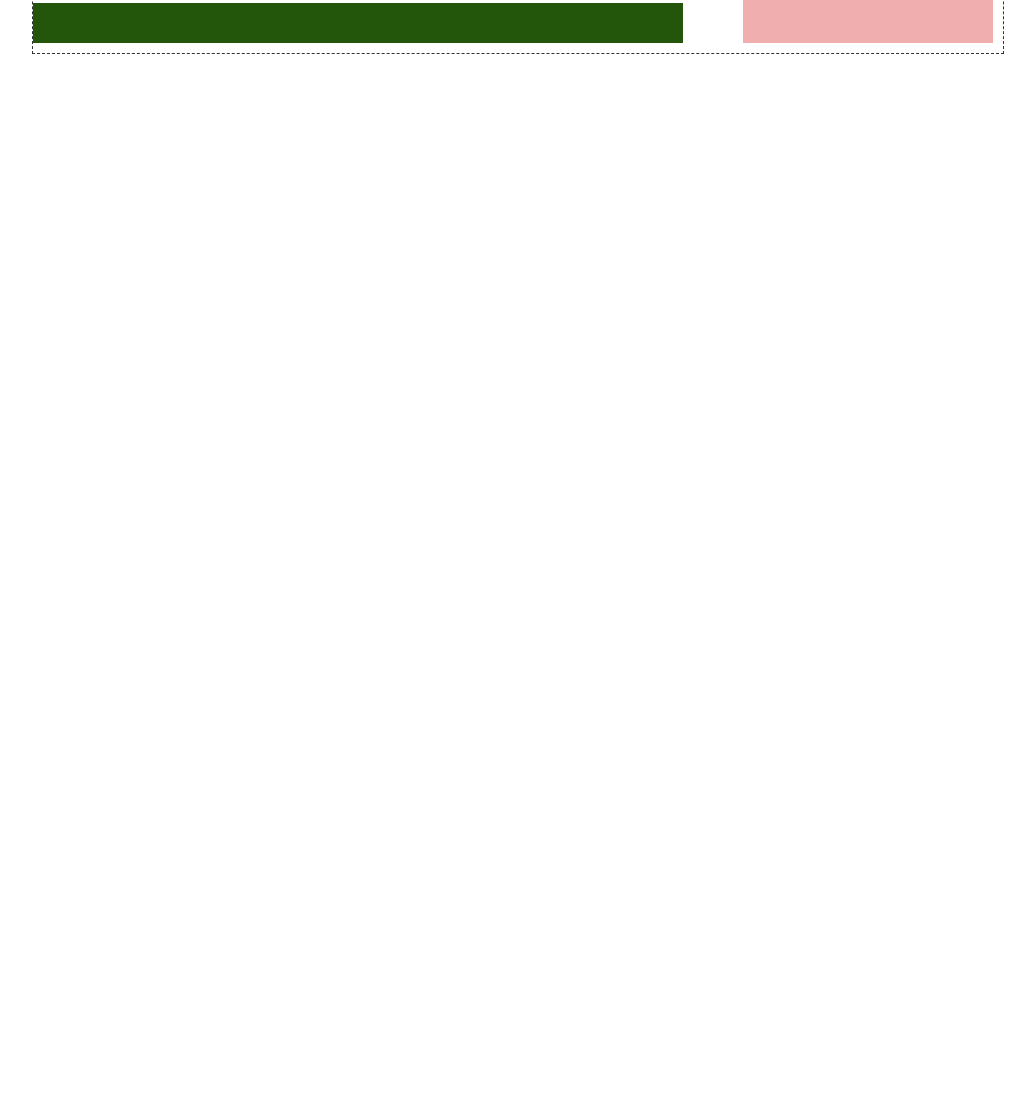
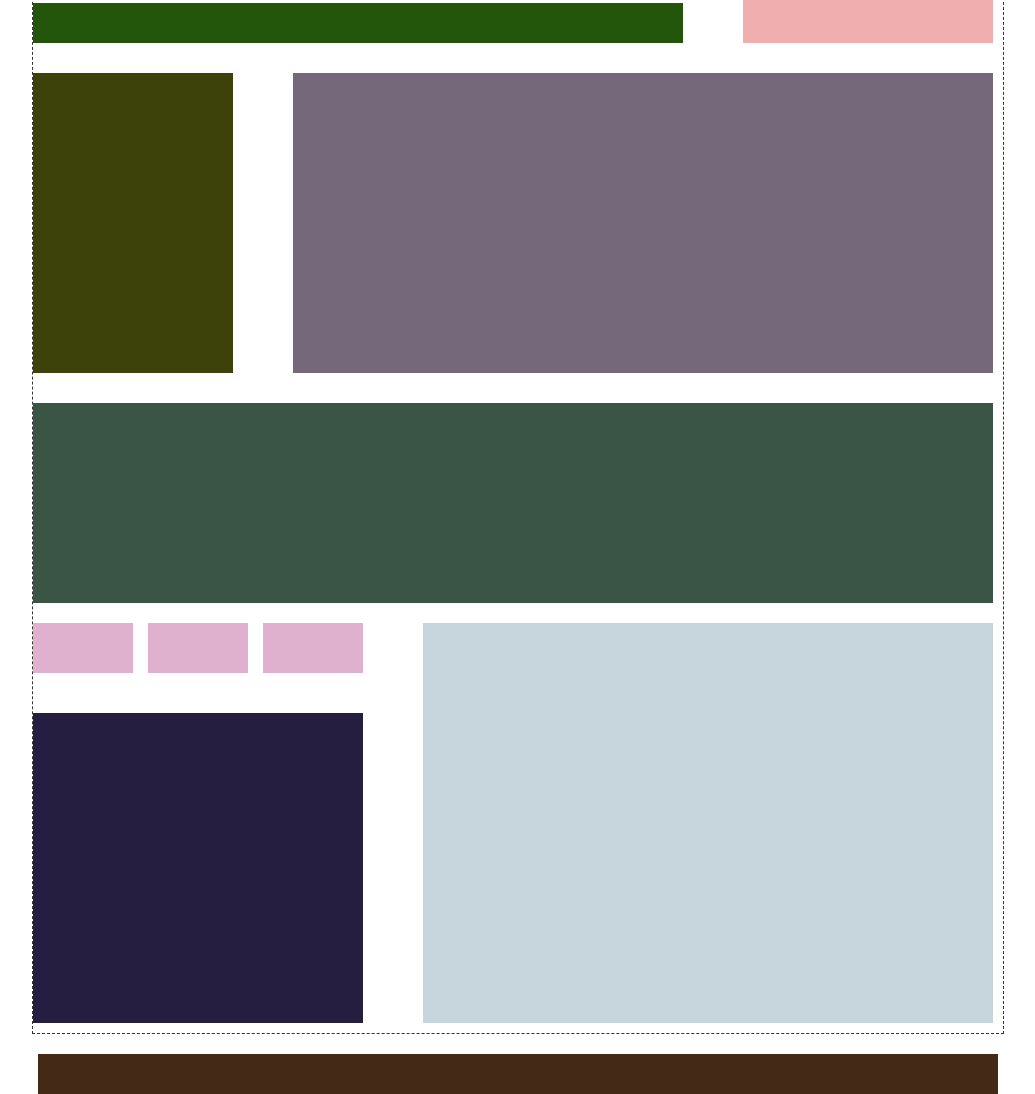
Before and after one commit to tdronfield/dronfield_taylor_wk2, a plain HTML site: page index.html in a window 1280 px wide. Shown: the part 58-1152 px from the top of the page, without its empty margins (122-1157 px from the left). Before the commit the page ends 800 px from the top, so only its background shows below. Drawn offline with Linux system fonts and the light colour scheme.

Commit message:
adding more css

```diff
--- a/css/main.css
+++ b/css/main.css
@@ -83,3 +83,77 @@ main {
   width: 250px;
   background-color: #f0aeae;
 }
+
+/* ADDING SITE STYLES HERE -- THIS IS FOR THE FEATURED CONTENT SECTION */
+
+#featured-content{
+	display: flex;
+	flex-direction: row;
+}
+
+.featured-image{
+	background-color: #3c4209;
+	width: 200px;
+	height: 300px;
+	margin-right: 60px;
+	margin-top: 30px;
+}
+
+#featured-image-description{
+	background-color: #75687a;
+	width: 700px;
+	height: 300px;
+	margin-top: 30px;
+	margin-bottom: 0; /* a 0 value doesn't need px */
+}
+
+/* ADDING SITE STYLES HERE -- THIS IS FOR THE HERO IMAGE SECTION */
+
+#hero-image{
+	background-color: #3a5445;
+	width: 960px;
+	height: 200px;
+	margin-top: 30px;
+}
+
+/* SOCIAL MEDIA SECTION */
+
+#promo-container{
+	display: flex;
+	flex-direction: row;
+	margin-top: 20px;
+}
+
+#social-media{
+	display: flex;
+	flex-direction: row;
+	width: 330px;
+	margin-bottom: 40px;
+	justify-content: space-between;
+}
+
+#social-media div{
+	width:100px;
+	height: 50px;
+	background-color: #e0b1cf;
+}
+
+#promo-text{
+	width: 330px;
+	height: 310px;
+	background-color: #251e40;
+}
+
+#promo-image{
+	width: 570px;
+	height: 400px;
+	background-color: #c7d6dc;
+	margin-left: auto;
+}
+
+#main-footer{
+	width: 960px;
+	margin: 20px auto 0 auto;
+	height: 40px;
+	background-color: #442916;
+}
--- a/index.html
+++ b/index.html
@@ -19,6 +19,38 @@
         </nav>
         <div id="logo"></div>
       </header>
+
+      <section id="featured-content">
+        <h2 class="hidden">Featured Product</h2>
+        <div class="featured-image"></div>
+        <p id="featured-image-description"></p>
+      </section>
+
+      <section id="hero-image">
+        <h2 class="hidden">Wide Angle Shot of Product</h2>
+      </section>
+
+      <section id="promo-container">
+        <h2 class="hidden">Product Promotion</h2>
+        <div id="social-media-promo">
+
+          <section id="social-media">
+            <h2 class="hidden">Social Media Promo Icons</h2>
+            <div></div>
+            <div></div>
+            <div></div>
+          </section>
+
+          <p id="promo-text"></p>
+        </div>
+
+        <section id="promo-image">
+          <h2 class="hidden">Featured Product Image</h2>
+        </section>
+
+      </section>
+      <!-- end social media promo -->
+
     </main>
 
     <footer id="main-footer"></footer>
```
